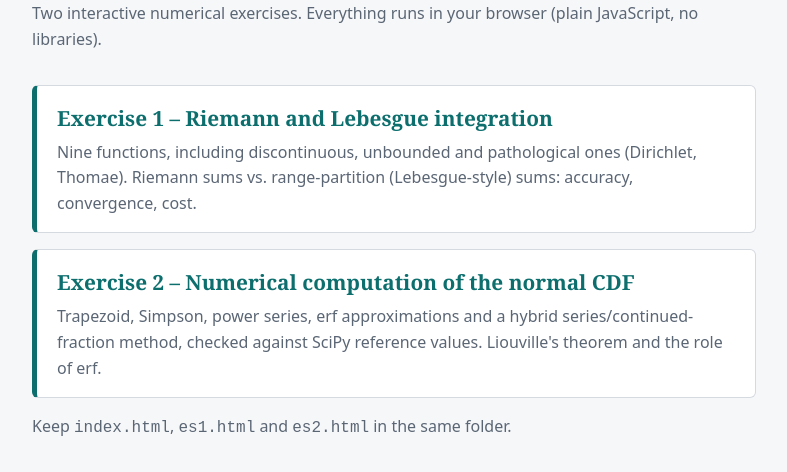
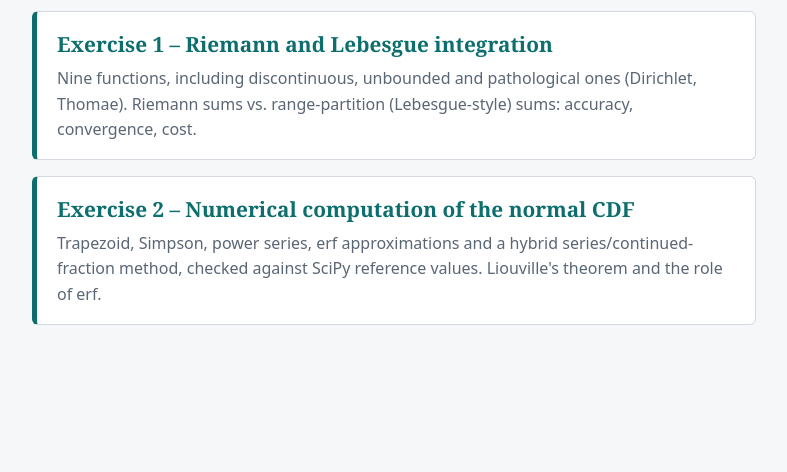
Before and after one commit to GiuliaMengoni/Statistics-Homeworks, a plain HTML site: page Homework 5/index.html in a window 1280 px wide. Shown: the part 134-606 px from the top of the page, without its empty margins (246-1033 px from the left). Drawn offline with Linux system fonts and the light colour scheme.

Commit message:
Update index.html

```diff
--- a/Homework 5/index.html
+++ b/Homework 5/index.html
@@ -14,10 +14,8 @@ a.ex h2{font-family:Georgia,serif;margin:0 0 .3rem;font-size:1.3rem;color:var(--
 a.ex p{margin:0;color:var(--mut)}
 </style></head><body><main>
 <h1>Integration: Riemann, Lebesgue and the Normal CDF</h1>
-<p class="sub">Two interactive numerical exercises. Everything runs in your browser (plain JavaScript, no libraries).</p>
 <a class="ex" href="es1.html"><h2>Exercise 1 – Riemann and Lebesgue integration</h2>
 <p>Nine functions, including discontinuous, unbounded and pathological ones (Dirichlet, Thomae). Riemann sums vs. range-partition (Lebesgue-style) sums: accuracy, convergence, cost.</p></a>
 <a class="ex" href="es2.html"><h2>Exercise 2 – Numerical computation of the normal CDF</h2>
 <p>Trapezoid, Simpson, power series, erf approximations and a hybrid series/continued-fraction method, checked against SciPy reference values. Liouville's theorem and the role of erf.</p></a>
-<p class="sub">Keep <code>index.html</code>, <code>es1.html</code> and <code>es2.html</code> in the same folder.</p>
 </main></body></html>
```
